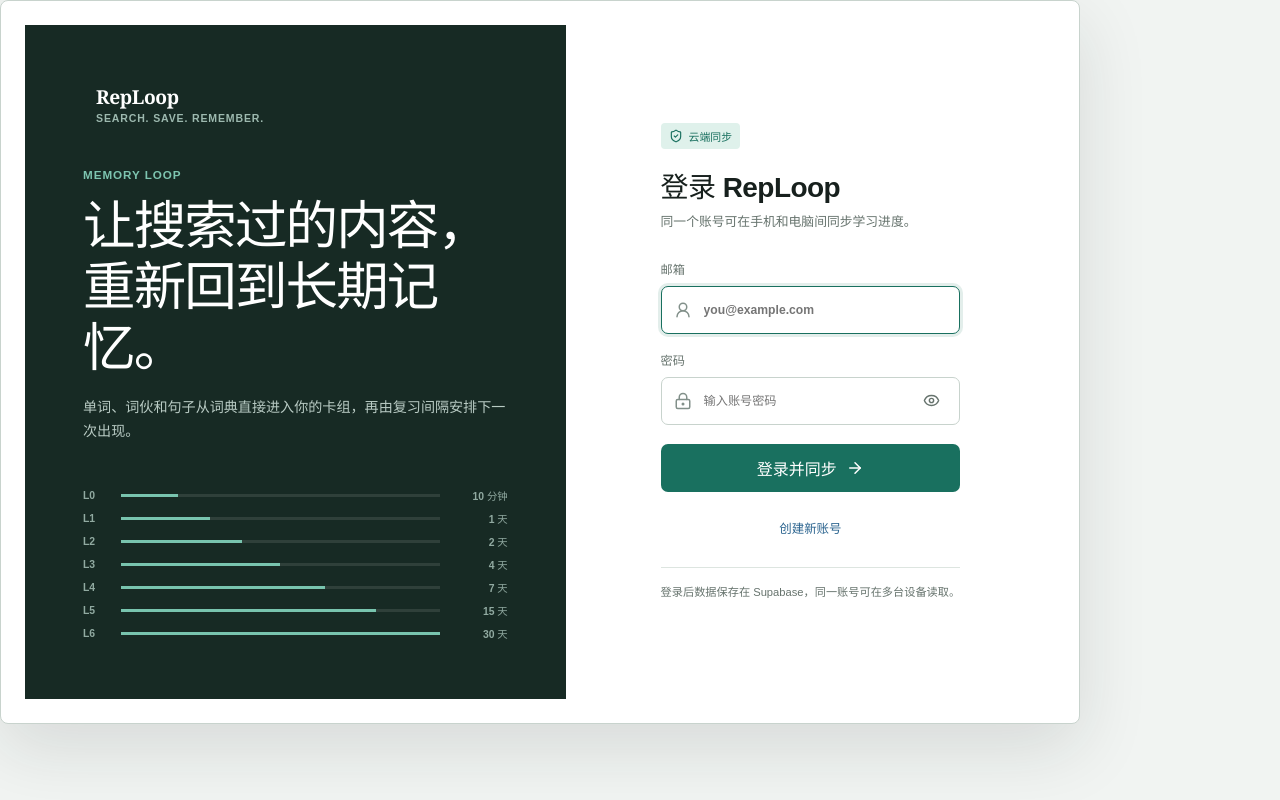
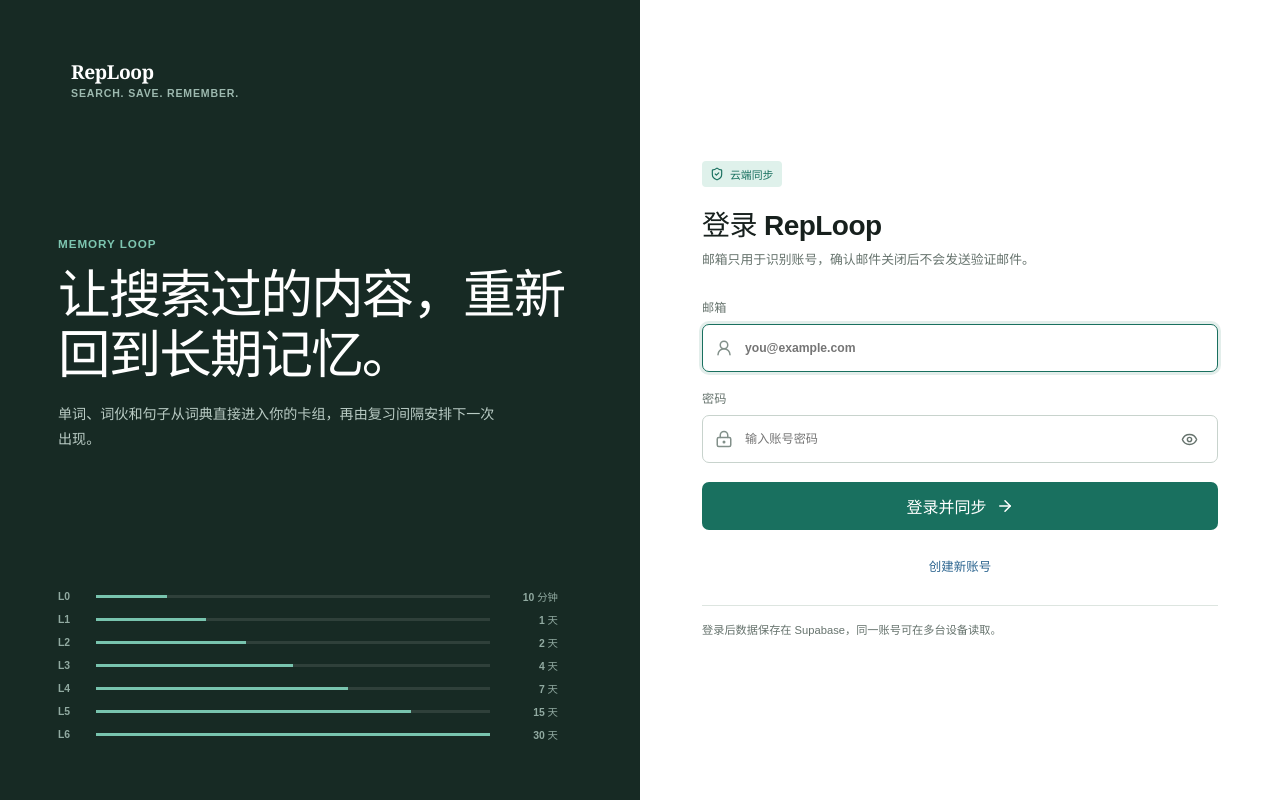
Before and after one commit to Easonkuang-tech/Don-t-forget-the-words, a React (Vite) app: page / in a window 1280 px wide. Built offline with nearby package versions, Linux system fonts and the light colour scheme; no server answers.

Commit message:
fix: make login fullscreen and document email login

```diff
--- a/src/pages/LoginPage.tsx
+++ b/src/pages/LoginPage.tsx
@@ -162,10 +162,16 @@
           <h2>{cloudEnabled ? "登录 RepLoop" : "进入记忆库"}</h2>
           <p>
             {cloudEnabled
-              ? "同一个账号可在手机和电脑间同步学习进度。"
+              ? "邮箱只用于识别账号，确认邮件关闭后不会发送验证邮件。"
               : "昵称用于本地展示。口令不会离开当前设备。"}
           </p>
         </div>
+
+        {!cloudEnabled ? (
+          <div className="login-mode-note">
+            当前部署尚未配置 Supabase，因此暂时使用本地模式。
+          </div>
+        ) : null}
 
         <form className="login-form" onSubmit={submit}>
           <label className="login-field">
--- a/src/styles.css
+++ b/src/styles.css
@@ -1916,8 +1916,8 @@
 .login-shell {
   display: grid;
   min-height: 100vh;
-  place-items: center;
-  padding: 24px;
+  place-items: stretch;
+  padding: 0;
   background: var(--canvas);
 }
 
@@ -1927,18 +1927,19 @@
 }
 
 .login-shell {
-  grid-template-columns: minmax(0, 1.05fr) minmax(360px, 0.95fr);
-  width: min(100%, 1080px);
-  min-height: min(720px, calc(100vh - 48px));
+  grid-template-columns: minmax(0, 1fr) minmax(0, 1fr);
+  width: 100%;
+  min-height: 100vh;
   overflow: hidden;
-  border: 1px solid var(--line-strong);
-  border-radius: 8px;
+  border: 0;
+  border-radius: 0;
   background: var(--surface);
-  box-shadow: 0 24px 70px rgba(22, 36, 31, 0.12);
+  box-shadow: none;
 }
 
 .login-story {
   display: flex;
+  min-height: 100vh;
   flex-direction: column;
   justify-content: space-between;
   padding: clamp(30px, 5vw, 58px);
@@ -2113,6 +2114,7 @@
 
 .login-panel {
   display: flex;
+  min-height: 100vh;
   flex-direction: column;
   justify-content: center;
   padding: clamp(30px, 5vw, 62px);
@@ -2221,6 +2223,16 @@
   background: var(--green-soft);
   color: #28584d;
   font-size: 0.76rem;
+}
+
+.login-mode-note {
+  margin-bottom: 18px;
+  padding: 11px 13px;
+  border-left: 3px solid var(--amber);
+  background: var(--amber-soft);
+  color: #755019;
+  font-size: 0.76rem;
+  line-height: 1.55;
 }
 
 .login-submit {
@@ -2699,12 +2711,12 @@
 
   .login-shell {
     grid-template-columns: 1fr;
-    width: min(100%, 620px);
+    width: 100%;
     min-height: 0;
   }
 
   .login-story {
-    min-height: 390px;
+    min-height: 44vh;
     padding: 28px;
   }
 
@@ -2717,6 +2729,7 @@
   }
 
   .login-panel {
+    min-height: 56vh;
     padding: 30px 28px;
   }
 
```
Also changed, not shown: 1 other file (tests, documents, lock files or other folders).
